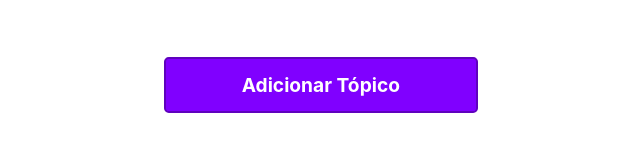
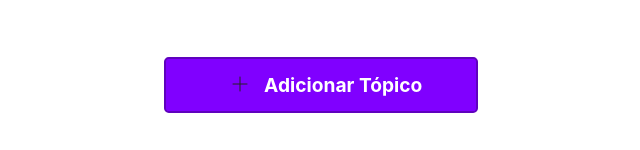
Before and after one commit to Beteenn/tanamao, a Vue app: page / in a window 1280 px wide. Shown: the part 647-797 px from the top of the page, without its empty margins (162-802 px from the left). Built offline with nearby package versions, Linux system fonts and the light colour scheme.

Commit message:
fix: Adiciona icone de adicionar no botao principal

```diff
--- a/src/components/shared/buttons/PrimaryButton.vue
+++ b/src/components/shared/buttons/PrimaryButton.vue
@@ -1,14 +1,22 @@
 <script setup lang="ts">
+import Icon from '@/components/shared/icons/Icon.vue';
+
 defineProps<{
   text: string
 }>()
 </script>
 
 <template>
-  <div class="primary-button">{{ text }}</div>
+  <div class="primary-button">
+      <Icon class="icon" name="add"/> {{ text }}
+  </div>
 </template>
 
 <style scoped>
+.icon {
+  margin-right: 1rem;
+}
+
 .primary-button {
   cursor: pointer;
   display: flex;
--- /dev/null
+++ b/src/components/shared/icons/AddIcon.vue
@@ -0,0 +1,9 @@
+<script setup lang="ts">
+</script>
+
+<template>
+  <svg width="16" height="16" viewBox="0 0 16 16" fill="none" xmlns="http://www.w3.org/2000/svg">
+    <path d="M8 1V15" stroke="#232323" stroke-linecap="round" stroke-linejoin="round"/>
+    <path d="M1 8H15" stroke="#232323" stroke-linecap="round" stroke-linejoin="round"/>
+  </svg>
+</template>
--- a/src/components/shared/icons/Icon.vue
+++ b/src/components/shared/icons/Icon.vue
@@ -4,6 +4,7 @@ import TrashIcon from '@/components/shared/icons/TrashIcon.vue';
 import EditIcon from '@/components/shared/icons/EditIcon.vue'
 import CopyIcon from '@/components/shared/icons/CopyIcon.vue'
 import BackIcon from '@/components/shared/icons/BackIcon.vue'
+import AddIcon from '@/components/shared/icons/AddIcon.vue'
 
 const props = defineProps({
   name: {
@@ -17,7 +18,8 @@ const iconLookup: Record<string, any> = {
   trash: TrashIcon,
   edit: EditIcon,
   copy: CopyIcon,
-  back: BackIcon
+  back: BackIcon,
+  add: AddIcon
 };
 
 const iconComponent = iconLookup[props.name];
```
